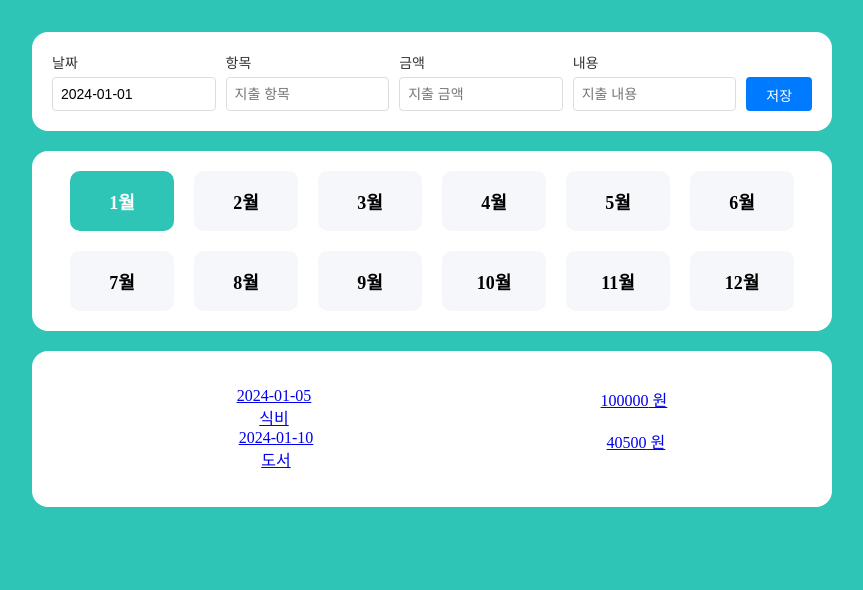
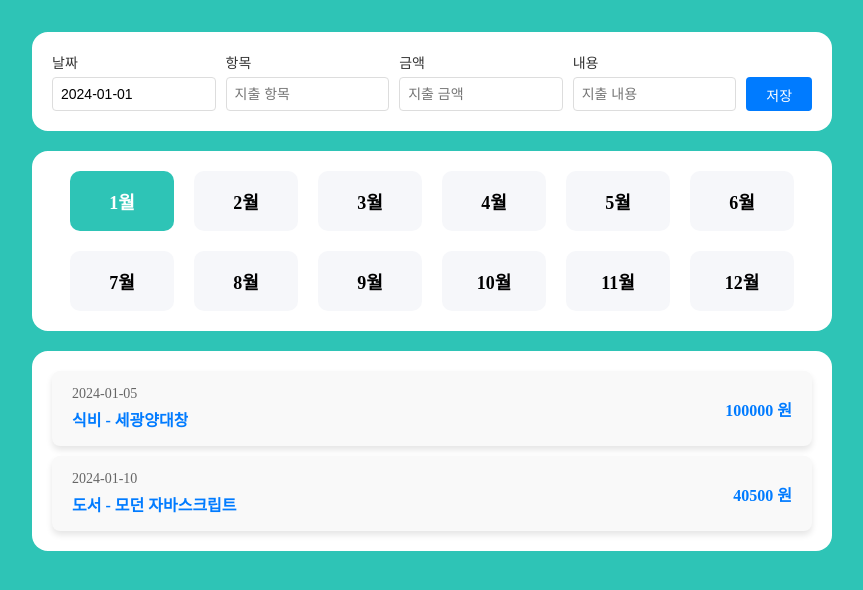
Before and after one commit to hb9901/CheckBook, a React (Vite) app: page / in a window 1280 px wide. Shown: the top 590 px of the page, without its empty margins (208-1071 px from the left). Built offline with nearby package versions, Linux system fonts and the light colour scheme.

Commit message:
style: expenditures css 적용

```diff
--- a/src/GlobalStyle.jsx
+++ b/src/GlobalStyle.jsx
@@ -3,7 +3,7 @@ import { createGlobalStyle } from "styled-components";
 const GlobalStyle = createGlobalStyle`
   body {
     margin: 0 ;
-    background-color: #2ec4b6;;
+    background-color: #2ec4b6;
   }
 
   #root{
--- a/src/components/Expenditures/Expenditures.jsx
+++ b/src/components/Expenditures/Expenditures.jsx
@@ -2,32 +2,84 @@ import { Link } from "react-router-dom";
 import styled from "styled-components";
 
 const ExpendituresList = styled.ul`
+  display: flex;
+  flex-direction: column;
+
+  gap: 10px;
+
   list-style: none;
+
+  padding: 0;
+  margin: 0;
 `;
 
 const Expenditure = styled.li`
   display: flex;
-  flex-direction: row;
-  justify-content: space-around;
+  justify-content: space-between;
+  align-items: center;
+
+  padding: 15px 20px;
+  border-radius: 8px;
+
+  background-color: rgb(249, 249, 249);
+  box-shadow: rgba(0, 0, 0, 0.1) 0px 4px 6px;
+
+  cursor: pointer;
 `;
 
-const ListLeft = styled.div``;
-const ListRight = styled.div``;
+const ListLeft = styled.div`
+  display: flex;
+  flex-direction: column;
+  align-items: start;
 
-const Date = styled.div``;
-const Item = styled.div``;
-const Amount = styled.div``;
+  flex: 1 1 auto;
+
+  white-space: nowrap;
+  overflow: hidden;
+`;
+const ListRight = styled.div`
+  flex: 0 0 auto;
+`;
+
+const Date = styled.div`
+  margin-bottom: 5px;
+
+  font-size: 14px;
+
+  color: rgb(102, 102, 102);
+`;
+const Item = styled.div`
+  max-width: 100%;
+
+  white-space: nowrap;
+  overflow: hidden;
+  text-overflow: ellipsis;
+
+  font-weight: bold;
+
+  color: rgb(0, 123, 255);
+`;
+const Amount = styled.div`
+  font-weight: bold;
+  color: rgb(0, 123, 255);
+`;
 
 function Expenditures({ monthExpenditures }) {
   return (
     <ExpendituresList>
       {monthExpenditures.map((expenditure) => {
         return (
-          <Link key={expenditure.id} to={`/${expenditure.id}`}>
+          <Link
+            key={expenditure.id}
+            to={`/${expenditure.id}`}
+            style={{ textDecorationLine: "none" }}
+          >
             <Expenditure>
               <ListLeft>
                 <Date>{expenditure.date}</Date>
-                <Item>{expenditure.item}</Item>
+                <Item>
+                  {expenditure.item} - {expenditure.description}
+                </Item>
               </ListLeft>
               <ListRight>
                 <Amount>{expenditure.amount} 원</Amount>
```
